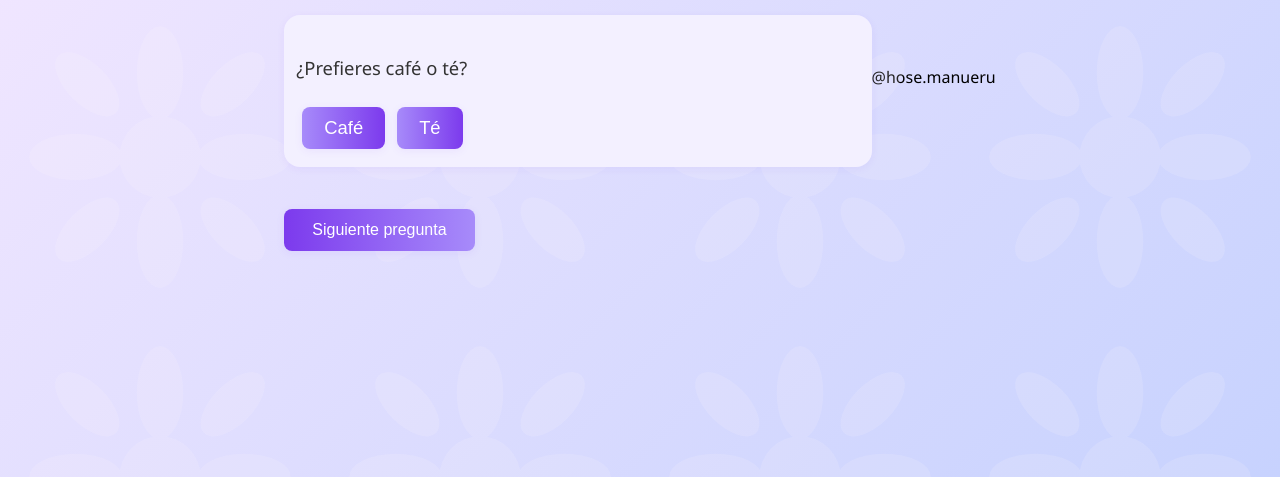
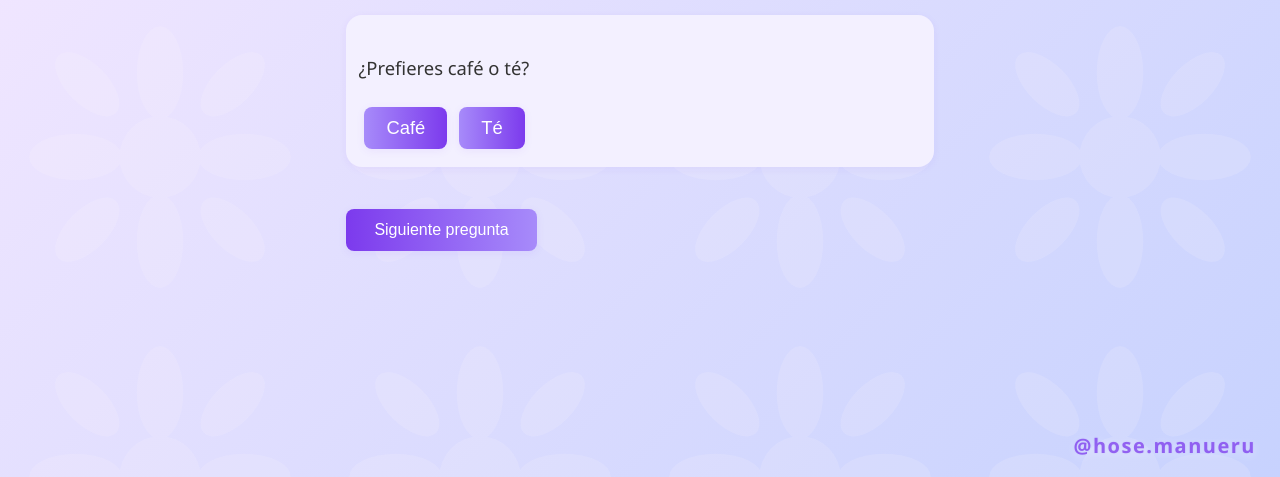
Before and after one commit to hose858/preguntas, a plain HTML site: page index.html in a window 1280 px wide. Shown: the part 323-800 px from the top of the page. Drawn offline with Linux system fonts and the light colour scheme.

Commit message:
Update styles.css

```diff
--- a/styles.css
+++ b/styles.css
@@ -1,3 +1,19 @@
+/* Marca de agua */
+.watermark {
+    position: fixed;
+    right: 24px;
+    bottom: 18px;
+    z-index: 10;
+    color: #7c3aed;
+    font-size: 1.25em;
+    font-family: 'Poppins', 'Segoe UI', sans-serif;
+    opacity: 0.75;
+    letter-spacing: 1.5px;
+    pointer-events: none;
+    user-select: none;
+    text-shadow: 0 2px 10px #fff8, 0 0px 2px #7c3aed33;
+    font-weight: 600;
+}
 body {
     min-height: 100vh;
     margin: 0;
```
